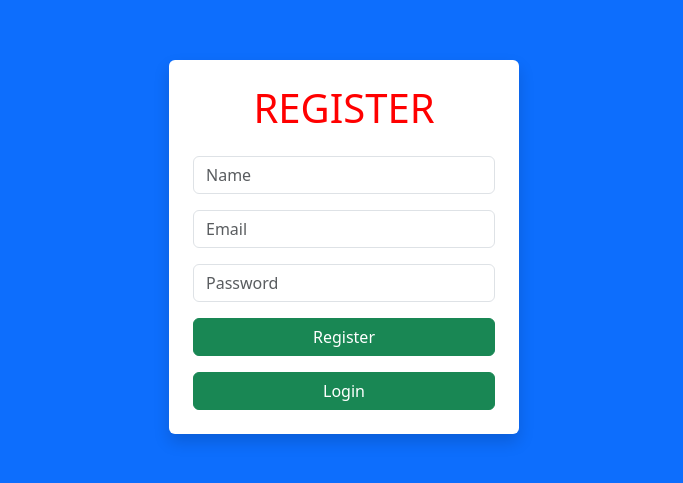
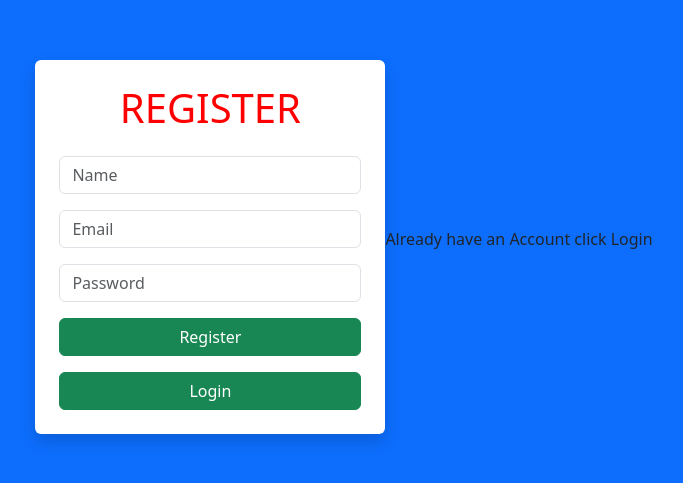
Before and after one commit to andyugbawa/mern-react, a React (Vite) app in the folder newmernapp/client/: page / in a window 1280 px wide. Shown: the part 153-636 px from the top of the page, without its empty margins (296-979 px from the left). Built offline with nearby package versions, Linux system fonts and the light colour scheme.

Commit message:
added login direction in register page

```diff
--- a/newmernapp/client/src/SignUp.jsx
+++ b/newmernapp/client/src/SignUp.jsx
@@ -69,6 +69,8 @@ function SignUp() {
 
         </div>
 
+        <p>Already have an Account click Login</p>
+
       </div>
     </form>
   )
```
